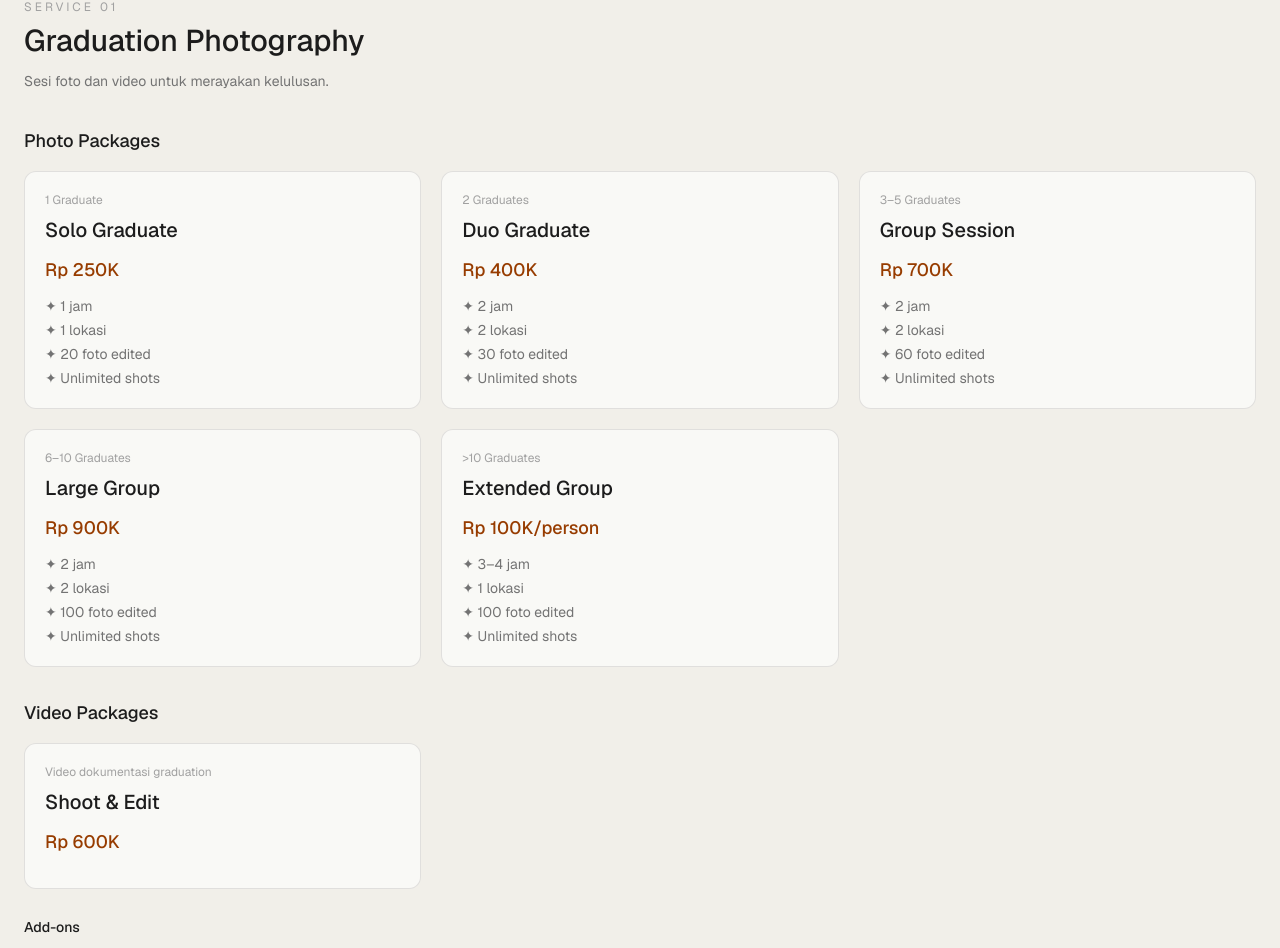
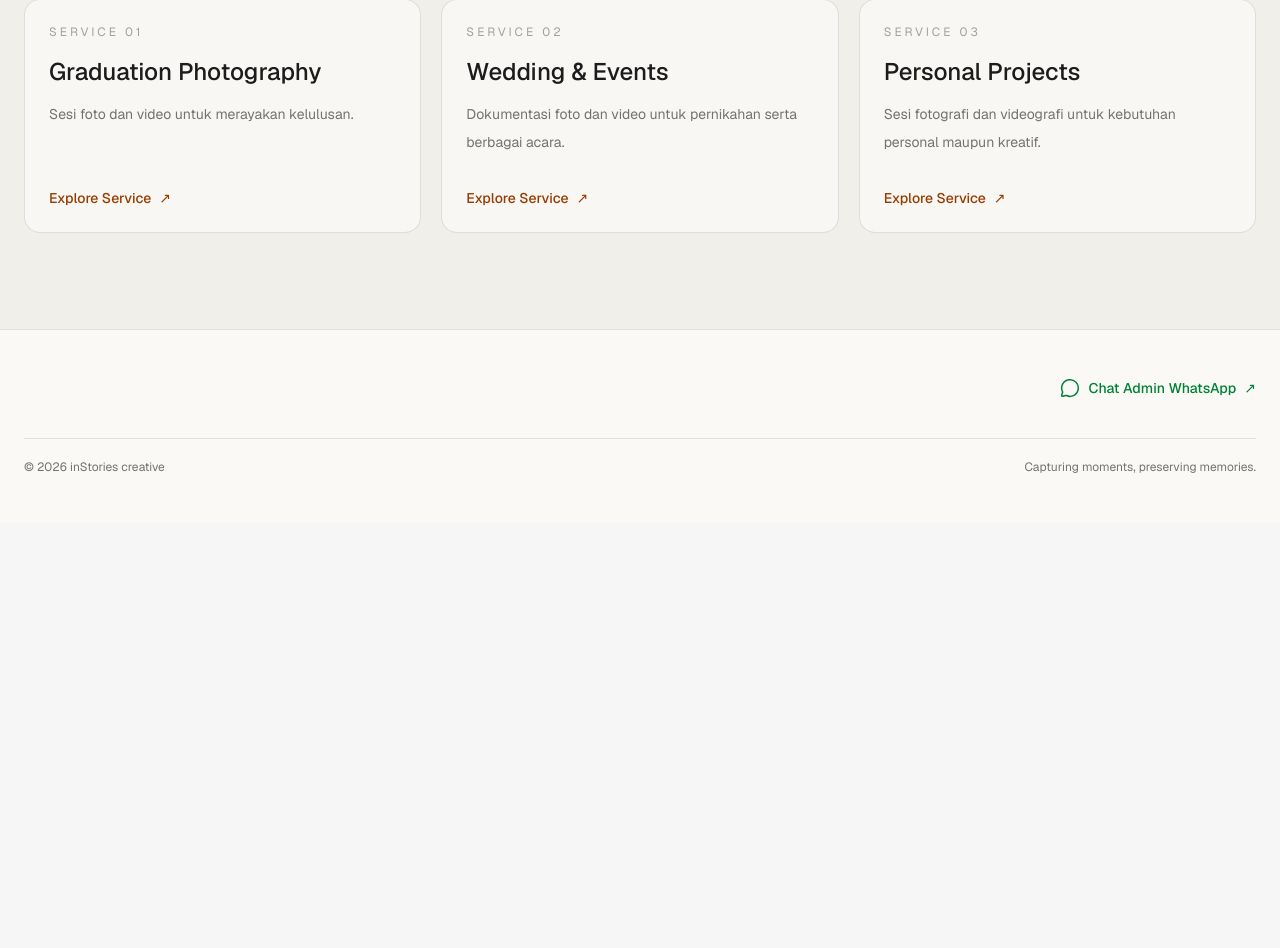
Before and after one commit to abazic/Pilihin-App, a Next.js app: page / in a window 1280 px wide. Shown: the part 1813-2761 px from the top of the page. After the commit the page ends 2336 px from the top, so only its background shows below. Built offline with nearby package versions, Linux system fonts and the light colour scheme; no server answers; the database is empty; a web font is replaced by a local one.

Commit message:
feat: show service directory on homepage

```diff
--- a/app/page.tsx
+++ b/app/page.tsx
@@ -203,13 +203,12 @@ const whatsappContactUrl = `${whatsappUrl}?text=${whatsappMessage}`;
 <section id="services" className="bg-[#f1efe9] dark:bg-[#1c1c19] px-6 py-24">
   <div className="mx-auto max-w-7xl"><p className="text-xs uppercase tracking-[0.25em] text-neutral-400">What We Do</p>
     <div className="mt-4 flex flex-col justify-between gap-6 md:flex-row md:items-end"><h2 className="max-w-xl text-4xl font-medium leading-tight md:text-6xl">Photography for every chapter of your story.</h2><p className="max-w-sm text-sm leading-7 text-neutral-500">Explore our photography and videography services.</p></div>
-    <div className="mt-16 space-y-16 border-t border-black/15 pt-8 dark:border-white/15">
-      {normalizedPricelist.filter((service:any)=>service.showInService!==false).map((service:any,index:number)=><article key={service.id} className="border-b border-black/10 pb-12 dark:border-white/10">
-        <p className="text-xs uppercase tracking-[0.25em] text-neutral-400">Service {String(index+1).padStart(2,'0')}</p><h3 className="mt-2 text-3xl font-medium">{service.title}</h3>{service.description&&<p className="mt-2 max-w-2xl text-sm leading-7 text-neutral-500">{service.description}</p>}
-        {([['photoPackages','Photo Packages'],['videoPackages','Video Packages']] as const).map(([field,heading])=><div className="mt-8" key={field}><h4 className="mb-4 text-lg font-medium">{heading}</h4>{service[field]?.length?<div className="grid gap-5 sm:grid-cols-2 lg:grid-cols-3">{service[field].map((item:any,i:number)=><div key={i} className="rounded-xl border border-black/10 bg-white/60 p-5 dark:border-white/10 dark:bg-black/10">{item.detail&&<p className="text-xs text-neutral-400">{item.detail}</p>}<h5 className="mt-2 text-xl font-medium">{item.name}</h5>{item.price&&<p className="mt-3 text-lg font-medium text-amber-800 dark:text-amber-400">{item.price}</p>}<div className="mt-3 space-y-1 text-sm text-neutral-500">{[item.duration,item.locations,item.photos,item.extras].filter(Boolean).map((feature:string,j:number)=><p key={j}>✦ {feature}</p>)}</div></div>)}</div>:<p className="text-sm text-neutral-400">Paket {heading.toLowerCase()} segera tersedia.</p>}</div>)}
-        {service.addons?.length>0&&<div className="mt-7"><h4 className="mb-3 text-sm font-medium">Add-ons</h4><div className="flex flex-wrap gap-2">{service.addons.map((item:any,i:number)=><span key={i} className="rounded-full border border-black/10 px-4 py-2 text-xs dark:border-white/10">{item.name}{item.price?' · '+item.price:''}</span>)}</div></div>}
-      </article>)}
-    </div><div className="mt-12"><a href="/pricelist" className="inline-flex rounded-full border border-black/15 px-6 py-3 text-sm transition hover:bg-black/5 dark:border-white/15 dark:hover:bg-white/5">Lihat Pricelist Lengkap ↗</a></div>
+    <div className="mt-16 grid gap-5 border-t border-black/15 pt-8 sm:grid-cols-2 lg:grid-cols-3 dark:border-white/15">
+      {normalizedPricelist.filter((service:any)=>service.showInService!==false).map((service:any,index:number)=><Link key={service.id} href={`/pricelist?service=${encodeURIComponent(service.id)}`} className="group flex min-h-48 flex-col justify-between rounded-2xl border border-black/10 bg-white/50 p-6 transition duration-300 hover:-translate-y-1 hover:border-amber-700/50 hover:bg-white dark:border-white/10 dark:bg-white/[0.03] dark:hover:bg-white/[0.06]">
+        <div><p className="text-xs uppercase tracking-[0.25em] text-neutral-400">Service {String(index+1).padStart(2,'0')}</p><h3 className="mt-4 text-2xl font-medium transition-colors group-hover:text-amber-800 dark:group-hover:text-amber-400">{service.title}</h3>{service.description&&<p className="mt-3 text-sm leading-7 text-neutral-500">{service.description}</p>}</div>
+        <span className="mt-8 inline-flex items-center gap-2 text-sm font-medium text-amber-800 dark:text-amber-400">Explore Service <span aria-hidden="true">↗</span></span>
+      </Link>)}
+    </div>
   </div>
 </section>
 
```
